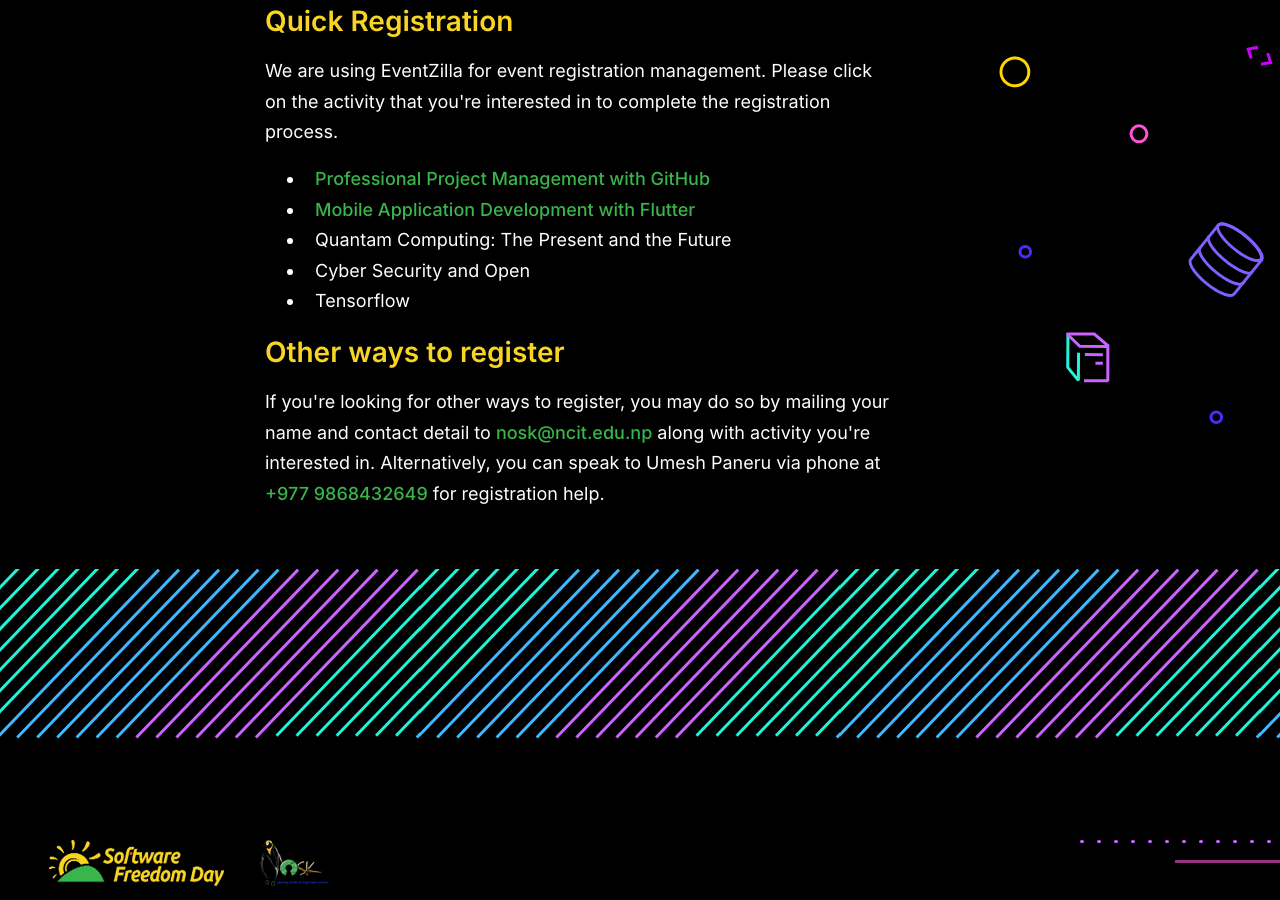
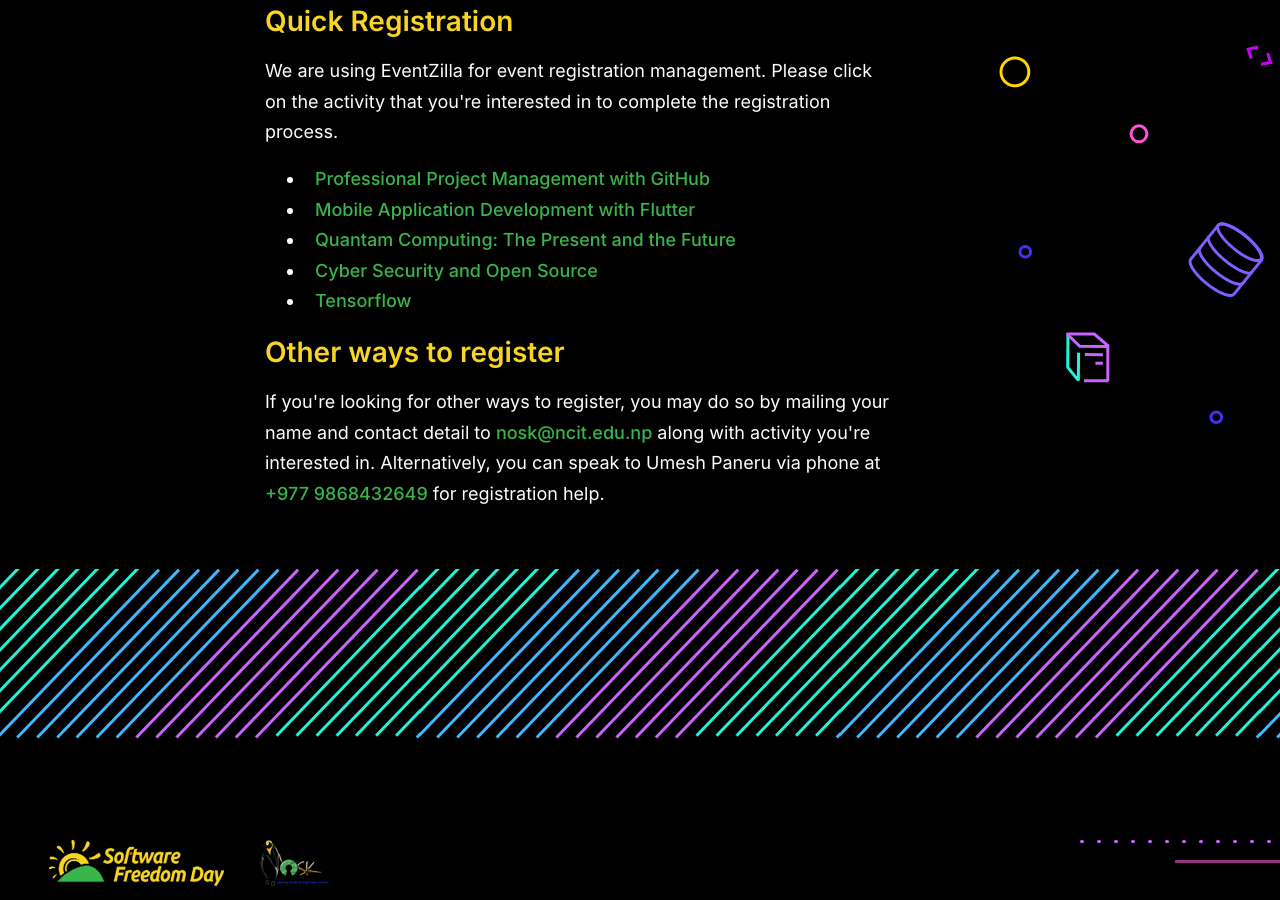
Before and after one commit to officialnosk/officialnosk.github.io, a Jekyll site: the page built from register.html, in a window 1280 px wide and 900 px high, scrolled down 959 px. Built offline with Jekyll 4.4.1, drawn with Linux system fonts in a browser that asks for light colours.

Commit message:
Added Links to Registration

```diff
--- a/register.html
+++ b/register.html
@@ -95,11 +95,11 @@
          <h2>Quick Registration</h2>
          <p>We are using EventZilla for event registration management. Please click on the activity that you're interested in to complete the registration process.</p>
          <ul>
-            <li><a href="https://l.facebook.com/l.php?u=https%3A%2F%2Fevents.eventzilla.net%2Fe%2Fproject-management-with-github-2138759746%3Ffbclid%3DIwAR1laPw4DqVVFXEnuBcihCeLuJhzsFBwuKeltJOkxbfkNmndQTyUlu5TATE&h=AT07KkFxa_uNU1IkIMcFvZ4F63JlxAy1aFL4E0OW_9FHJFfEmJwDUHzq7U2EOYC9GLFD-Xu6WZWGfpU99nkY_Qc_Zij5aLP64wkHJTP0L3hFigkBq3RZAC8bfd6mEoXMOO8KqA" target="_blank">Professional Project Management with GitHub</a></li>
-            <li><a href="https://l.facebook.com/l.php?u=https%3A%2F%2Fevents.eventzilla.net%2Fe%2Fmobile-app-development-using-flutter-2138759806%3Ffbclid%3DIwAR09x3se7fzjTXAXN3-MSSY5i0dhtrtHrPly4ntYpsjEaNoLy32tO2ohklM&h=AT07KkFxa_uNU1IkIMcFvZ4F63JlxAy1aFL4E0OW_9FHJFfEmJwDUHzq7U2EOYC9GLFD-Xu6WZWGfpU99nkY_Qc_Zij5aLP64wkHJTP0L3hFigkBq3RZAC8bfd6mEoXMOO8KqA" target="_blank">Mobile Application Development with Flutter</a></li>
-            <li>Quantam Computing: The Present and the Future</li>
-            <li>Cyber Security and Open</li>
-            <li>Tensorflow</li>
+            <li><a href="https://events.eventzilla.net/e/project-management-with-github-2138759746?fbclid=IwAR1laPw4DqVVFXEnuBcihCeLuJhzsFBwuKeltJOkxbfkNmndQTyUlu5TATE" target="_blank">Professional Project Management with GitHub</a></li>
+            <li><a href="https://events.eventzilla.net/e/mobile-app-development-using-flutter-2138759806?fbclid=IwAR09x3se7fzjTXAXN3-MSSY5i0dhtrtHrPly4ntYpsjEaNoLy32tO2ohklM" target="_blank">Mobile Application Development with Flutter</a></li>
+            <li><a href="https://events.eventzilla.net/e/quantam-computing--the-present--future--2138759785?fbclid=IwAR0mmyKVzJaC0WTouPr_Pmp4HPSWZdSN7dWwnwLBolSpNN9iOfAMSCaoJeY" target="_blank">Quantam Computing: The Present and the Future</a></li>
+            <li><a href="https://events.eventzilla.net/e/cyber-security-and-open-source-2138759791?fbclid=IwAR3B94cFSScJLUMg84Is77CM17UrZK8VGAlgMjlE0mtrU-5s9cGvPXb3SzU" target="_blank">Cyber Security and Open Source</a></li>
+            <li><a href="https://events.eventzilla.net/e/tensorflow-2138759786?fbclid=IwAR3B94cFSScJLUMg84Is77CM17UrZK8VGAlgMjlE0mtrU-5s9cGvPXb3SzU" target="_blank">Tensorflow</a></li>
          </ul>
          <h2>Other ways to register</h2>
          <p>
```
